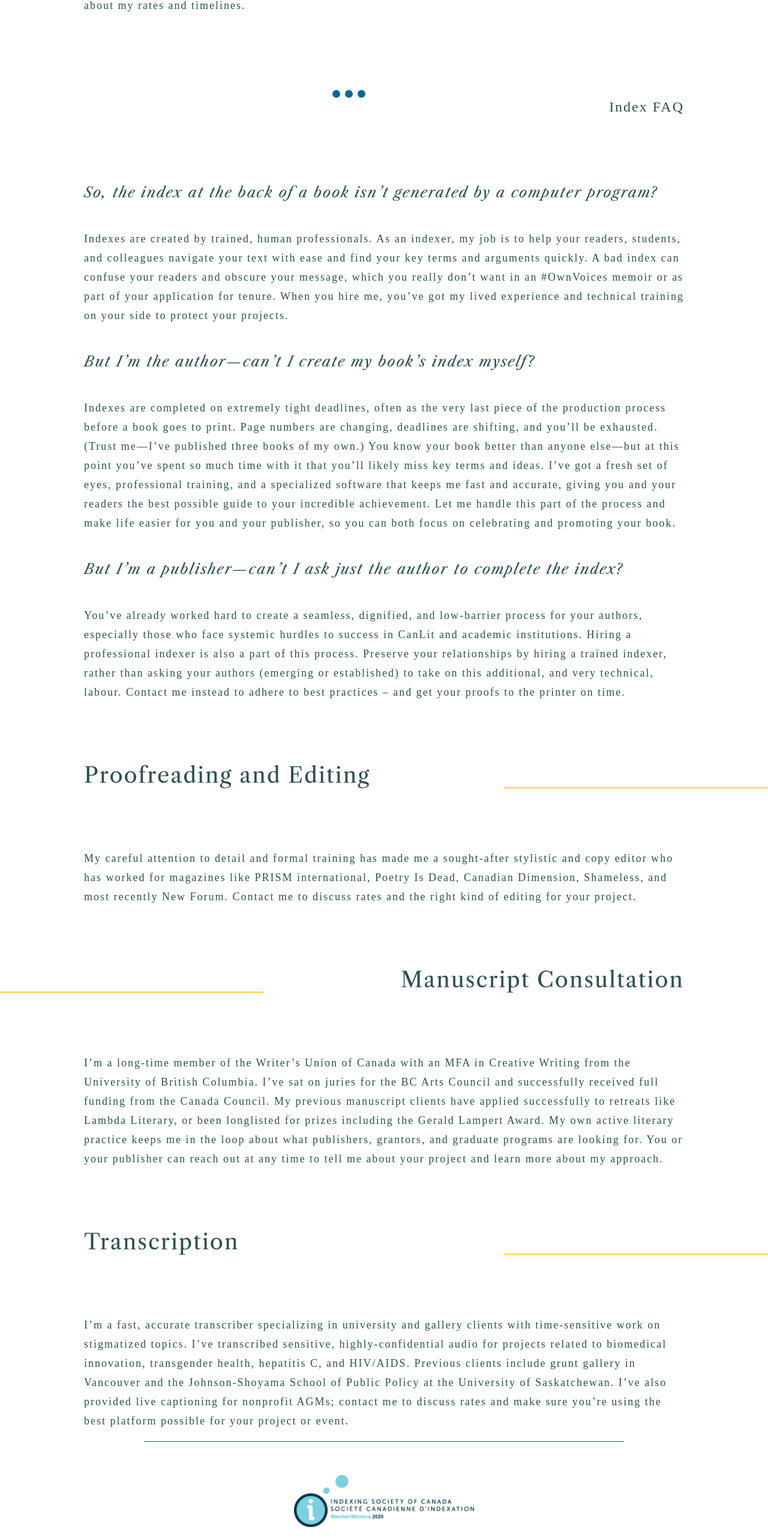
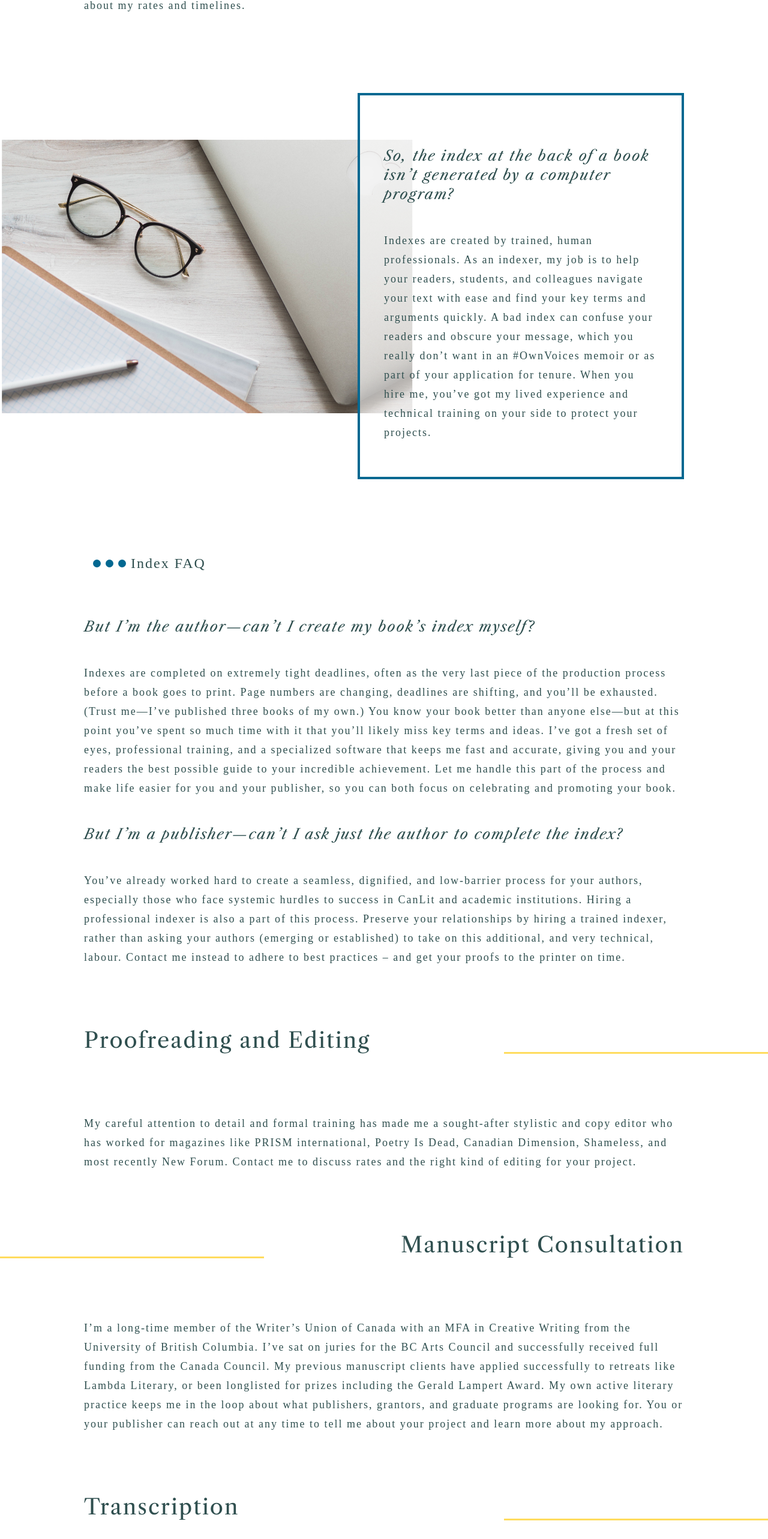
Before and after one commit to eflegg/hearth-place-counselling, a Next.js app: page /services in a window 1280 px wide. Shown: the part 858-3424 px from the top of the page at 60% size. Built offline with nearby package versions, Linux system fonts and the light colour scheme; a web font is replaced by a local one.

Commit message:
add photo to index faq section

```diff
--- a/components/Global/Footer.js
+++ b/components/Global/Footer.js
@@ -5,19 +5,31 @@ import Link from "next/link";
 const FooterContainer = styled.footer`
   border-top: 1px solid ${theme.colours.blue};
   width: 80%;
-  margin: 0 auto;
+  margin: 100px auto 50px;
   padding-top: 30px;
   h3 {
     color: ${theme.colours.black};
     text-align: center;
-    font-size: 20px;
+    font-size: 16px;
+  }
+  .footer-logos {
+    display: flex;
+    align-items: center;
+    justify-content: center;
   }
   .isc-logo {
-    width: 90%;
-    max-width: 300px;
     margin: 25px auto;
     text-align: center;
     img {
+      width: 300px;
+      max-width: 100%;
+    }
+  }
+  .wu-logo {
+    margin: 25px auto;
+    text-align: center;
+    img {
+      width: 150px;
       max-width: 100%;
     }
   }
@@ -29,8 +41,13 @@ export default function Footer() {
   });
   return (
     <FooterContainer>
-      <div className="isc-logo">
-        <img src="/ISC-logo.png" alt="" />
+      <div className="footer-logos">
+        <div className="isc-logo">
+          <img src="/ISC-logo.png" alt="" />
+        </div>
+        <div className="wu-logo">
+          <img src="/writers-union.png" alt="" />
+        </div>
       </div>
       <h3>Copyright Leah Horlick</h3>
       <h3>{year}</h3>
--- a/pages/services.js
+++ b/pages/services.js
@@ -23,6 +23,9 @@ const ServicesContainer = styled.section`
   }
   .index-dots {
     display: flex;
+    align-items: center;
+    width: 63px;
+    margin: 0;
     .single-dot {
       margin-right: 8px;
       margin-bottom: 0;
@@ -31,9 +34,44 @@ const ServicesContainer = styled.section`
 `;
 
 const FAQ = styled.div`
+  .faq-img {
+    margin-bottom: 100px;
+    margin-top: 100px;
+    display: flex;
+    flex-direction: column-reverse;
+    align-items: center;
+    ${theme.mediaQuery.sm`
+    flex-direction: row;
+    `}
+    .services--img-combo {
+      img {
+        transform: translateX(-20%);
+        width: 150%;
+      }
+
+      &:nth-child(1) {
+        width: 100%;
+        ${theme.mediaQuery.sm`
+    width: 50%;
+    `}
+      }
+      &:nth-child(2) {
+        position: relative;
+        background: rgba(255, 255, 255, 0.6);
+        padding: 40px;
+        border: 4px solid ${theme.colours.blue};
+        width: 100%;
+        margin-top: 30px;
+        ${theme.mediaQuery.sm`
+    width: 50%;
+    `}
+      }
+    }
+  }
   .faq--title {
     display: flex;
     align-items: center;
+    justify-content: flex-start;
     margin: 75px 0 50px 15px;
 
     p {
@@ -60,33 +98,6 @@ export default function Services() {
       </Head>
       <ServicesContainer>
         <div className="services-1">
-          {/* <Waypoint
-            onEnter={() => {
-              setIndexLine(true);
-              console.log("index line visible");
-            }}
-            onLeave={() => {
-              setIndexLine(false);
-              console.log("index line NOT visible");
-            }}
-          >
-            <div className="services-1__title">
-              <Transition
-                config={config.slow}
-                items={indexLine}
-                from={{ width: "0%" }}
-                enter={{ width: "100%" }}
-                leave={{ width: "0%" }}
-              >
-                {(indexLine) =>
-                  indexLine &&
-                  ((props) => <div className="horiz-line" style={props}></div>)
-                }
-              </Transition>
-
-              <h2>Indexing</h2>
-            </div>
-          </Waypoint> */}
           <SingleService
             onEnter={() => {
               setIndexLine(true);
@@ -121,24 +132,31 @@ export default function Services() {
           {/* here you'll need to map over the collection of faqs from the database */}
 
           <FAQ>
+            <div className="faq-img">
+              <div className="services-img services--img-combo">
+                <img src="/laptop.jpg" alt="" />
+              </div>
+              <div className="services--img-combo">
+                <h4 className="faq--question ">
+                  So, the index at the back of a book isn’t generated by a
+                  computer program?
+                </h4>
+                <p className="faq--answer">
+                  Indexes are created by trained, human professionals. As an
+                  indexer, my job is to help your readers, students, and
+                  colleagues navigate your text with ease and find your key
+                  terms and arguments quickly. A bad index can confuse your
+                  readers and obscure your message, which you really don’t want
+                  in an #OwnVoices memoir or as part of your application for
+                  tenure. When you hire me, you’ve got my lived experience and
+                  technical training on your side to protect your projects.
+                </p>
+              </div>
+            </div>
             <div className="faq--title">
               <Dots className="index-dots" />
               <p>Index FAQ</p>
             </div>
-            <h4 className="faq--question">
-              So, the index at the back of a book isn’t generated by a computer
-              program?{" "}
-            </h4>
-            <p className="faq--answer">
-              Indexes are created by trained, human professionals. As an
-              indexer, my job is to help your readers, students, and colleagues
-              navigate your text with ease and find your key terms and arguments
-              quickly. A bad index can confuse your readers and obscure your
-              message, which you really don’t want in an #OwnVoices memoir or as
-              part of your application for tenure. When you hire me, you’ve got
-              my lived experience and technical training on your side to protect
-              your projects.{" "}
-            </p>
             <h4 className="faq--question">
               But I’m the author—can’t I create my book’s index myself?
             </h4>
```
Also changed, not shown: pages/about.js (+3 -11 lines), public/writers-union.png (added).
